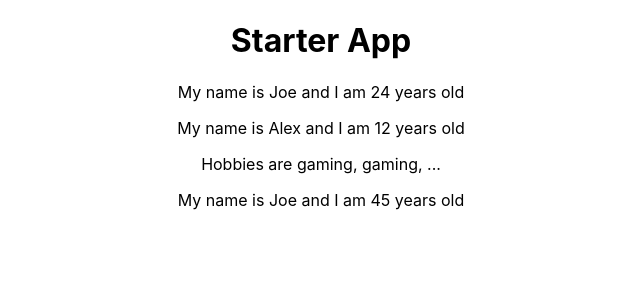
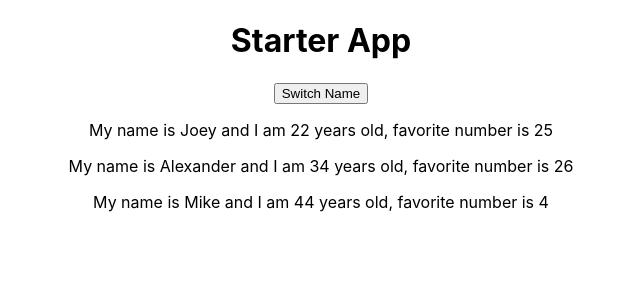
Before and after one commit to stevekutz/react_TCG_exp, a React (Create React App) app in the folder app/: page / in a window 1280 px wide. Shown: the top 300 px of the page, without its empty margins (319-959 px from the left). Built offline with nearby package versions, Linux system fonts and the light colour scheme.

Commit message:
used mapping over components to render props via state,  added handler to set new state

```diff
--- a/app/src/App.js
+++ b/app/src/App.js
@@ -1,19 +1,58 @@
-import React from 'react';
+import React, {Component} from 'react';
 import logo from './logo.svg';
 import './App.css';
 
 import Person from './Person/Person'
 
-function App() {
-  return (
-    <div className="App">
-        <h1> Starter App</h1>
+class App extends Component {
+    state = {
+        persons: [
+            {name: 'Joey', age: 22},
+            {name: 'Alexander', age: 34},
+            {name: 'Mike', age: 44},
+        ],
+        otherState: 'some value'
+    }
 
-        <Person name = "Joe" age = "24" />
-        <Person name = "Alex" age = "12"> Hobbies are gaming, gaming, ... </Person>
-        <Person name = "Joe" age = "45" />
-    </div>
-  );
+    switchNameHandler = () => {
+        // DO NOT try to mutate state directly  this.state.persons[0] = 'JoJo'
+        this.setState({
+            persons: [
+                {name: 'JoeyChanged', age: 223},
+                {name: 'AlexanderUpdated', age: 342},
+                {name: 'MikeNew', age: 447},
+            ]
+        })
+    }
+
+    render() {
+        return (
+        <div className="App">
+            <h1> Starter App</h1>
+            <button onClick = {this.switchNameHandler}> Switch Name</button>
+
+            {this.state.persons.map((item, index) => {
+                return (
+                    <Person key = {index} name = {item.name} age = {item.age}/>
+                )
+            })
+            }
+        </div>
+        )
+
+
+
+
+    }
 }
 
 export default App;
+
+
+// <Person name = "Joe" age = "24" />
+// <Person name = "Alex" age = "12"> Hobbies are gaming, gaming, ... </Person>
+// <Person name = "Moe" age = "45" />
+
+// <Person name = {this.state.persons[0].name} age = {this.state.persons[0].age} />
+// <Person name = {this.state.persons[1].name} age = {this.state.persons[1].age} />
+// <Person name = {this.state.persons[2].name} age = {this.state.persons[2].age} />
--- a/app/src/Person/Person.js
+++ b/app/src/Person/Person.js
@@ -6,7 +6,7 @@ const Person = (props) => {
 
     return (
         <div>
-            <p> My name is {props.name} and I am {props.age} years old</p>
+            <p> My name is {props.name} and I am {props.age} years old, favorite number is {randomNum}</p>
             <p> {props.children} </p>
         </div>
     )
```
